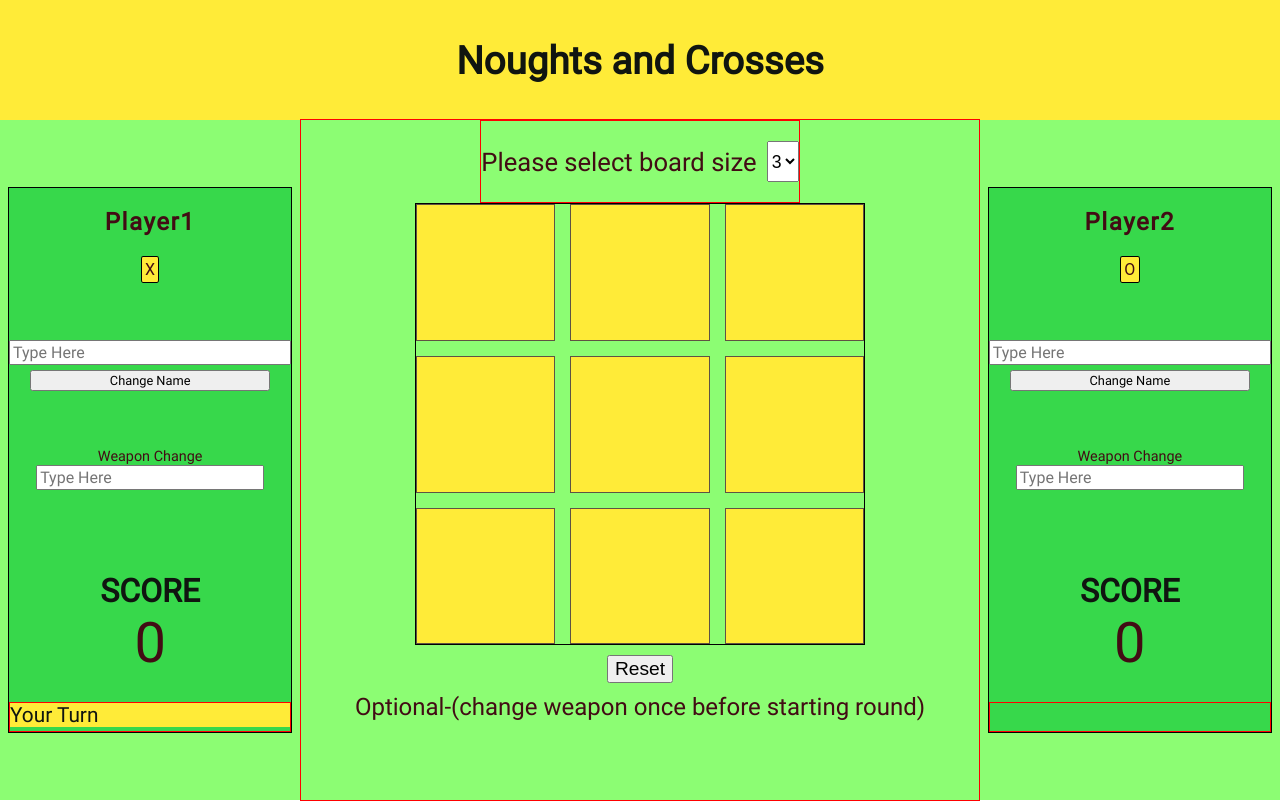
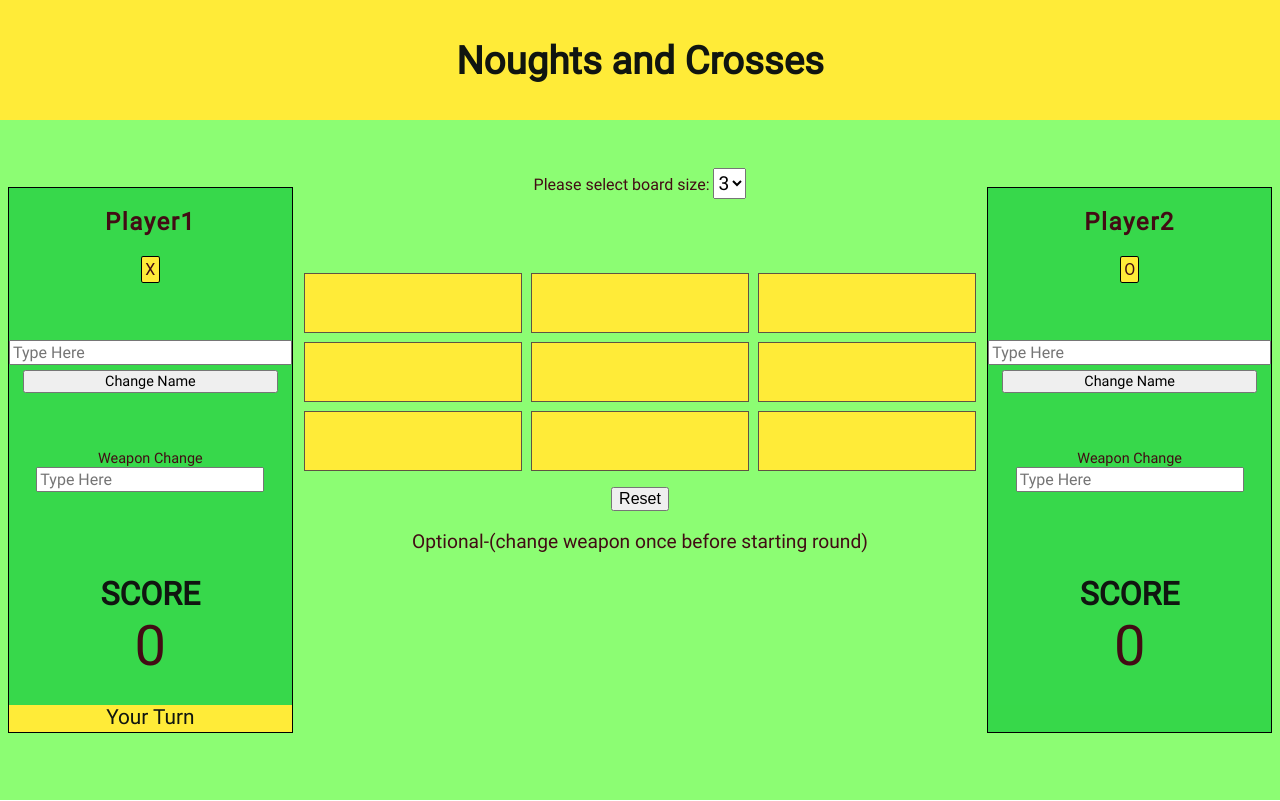
Before and after one commit to ikhlaas-kapadia/Noughts-And-Crosses, a React (Create React App) app: page / in a window 1280 px wide. Built offline with nearby package versions, Linux system fonts and the light colour scheme.

Commit message:
removed player2 component

```diff
--- a/src/App.css
+++ b/src/App.css
@@ -103,9 +103,9 @@ section {
 }
 .NameForm button {
   margin-top: 2%;
-  width: 85%;
+  width: 90%;
   font-family: inherit;
-  font-size: 0.8em;
+  font-size: 0.9em;
 }
 .Weapon-Changer {
   /* border: 1px solid yellow; */
@@ -141,44 +141,67 @@ section {
   /* margin: 0; */
 }
 
-.Message {
-  margin-top: 10px;
-  font-size: 1.5rem;
-}
-
 .Turn-Box {
   box-sizing: border-box;
-  border: 1px solid red;
-  height: 4vh;
-  margin-top: 0;
-  background-color: #37d84b;
+  height: 3.5vh;
+  width: 100%;
+  margin: 0 auto;
+  background-color: #37d84a;
+  text-align: center;
 }
 
 .Turn,
 .No-Turn {
+  box-sizing: border-box;
   margin: 0;
-  background-color: #ffeb38;
+  text-align: center;
+  background-color: #37d84a;
+  height: 100%;
   width: 100%;
   color: #101510;
-  font-size: 1.3rem;
+  font-size: 1.3em;
+}
+.Turn {
+  background-color: #ffeb38;
 }
 
 /* <------ BOARD -----> */
 .Board-Wrapper {
   display: flex;
   flex-direction: column;
-  border: 1px solid red;
   height: 100%;
   width: 60%;
   align-items: center;
 }
+.Board-Selector,
+.Hidden-Selector {
+  padding-top: 3em;
+  height: 15%;
+  text-align: center;
+  font-size: 1em;
+}
+
+.Hidden-Selector,
+.Hidden-Selector > select,
+option {
+  color: transparent;
+  background: transparent;
+  border: none;
+}
+
+.Drop-Down {
+  font-family: inherit;
+  height: 30%;
+  font-size: 1.2em;
+}
+
 .Board {
-  border: 1px solid black;
+  box-sizing: border-box;
   display: grid;
-  height: 55vh;
-  width: 35vw;
-  grid-gap: 15px;
-  font-size: 1rem;
+  height: 30%;
+  width: 100%;
+  grid-gap: 0.6em;
+  padding: 0.2em;
 }
 .Board-9 {
   grid-template-columns: repeat(3, 1fr);
@@ -207,7 +230,7 @@ section {
   display: flex;
   align-items: center;
   justify-content: center;
-  font-size: 2em;
+  font-size: 1em;
   color: #101510;
 }
 
@@ -218,31 +241,16 @@ section {
 }
 
 .Reset-Btn {
-  font-size: 1.2rem;
-  margin-top: 10px;
-}
-.Drop-Down {
-  height: 50%;
-  margin-left: 10px;
-  font-size: 1.1rem;
+  font-size: 1em;
+  margin-top: 0.8em;
 }
 
-.Board-Selector,
-.Hidden-Selector {
-  border: 1px solid red;
-  font-size: 1.6rem;
-  display: flex;
-  flex-direction: row;
-  align-items: center;
-}
-
-.Hidden-Selector,
-.Hidden-Selector > select,
-option {
-  color: transparent;
-  background: transparent;
-  border: none;
-}
 .Box-Content {
   font-family: Roboto, "Open Sans", "Helvetica Neue", sans-serif;
 }
+
+.Message {
+  text-align: center;
+  margin-top: 1em;
+  font-size: 1.2em;
+}
--- a/src/Components/BoardSelector.jsx
+++ b/src/Components/BoardSelector.jsx
@@ -4,8 +4,8 @@ const BoardSelector = (props) => {
   const { handleboardSize, counter } = props;
   return (
     <div className={counter === 0 ? "Board-Selector" : "Hidden-Selector"}>
-      <p>Please select board size</p>
-      <select className="Drop-Down" onChange={handleboardSize}>
+      <label for="Drop-Down">Please select board size: </label>
+      <select className="Drop-Down" onChange={handleboardSize} name="Drop-Down">
         <option>3</option>
         <option>5</option>
         <option>7</option>
```
Also changed, not shown: src/Components/PlayerTwo.jsx (deleted, +0 -50 lines).
